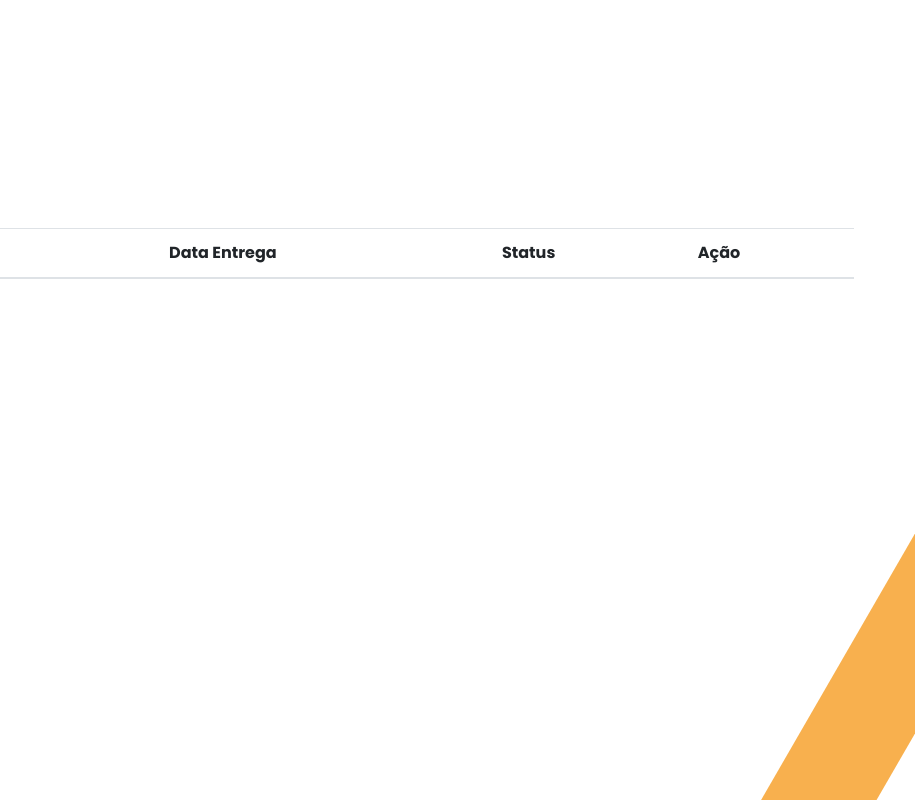
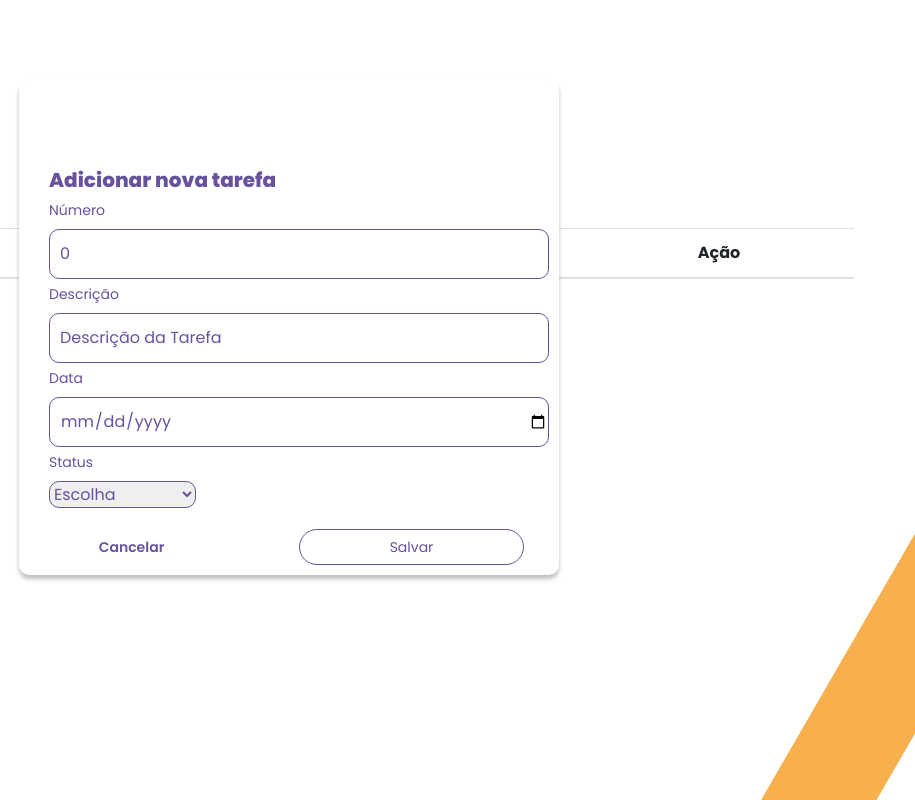
Before and after one commit to rafaelvpds/progeto_gerenciadorTarefas, a plain HTML site: page index.html in a window 1280 px wide. Shown: the full height of the page, 365-1280 px from the left. Drawn offline with nearby package versions, Linux system fonts and the light colour scheme.

Commit message:
style.css
Mudança Modal mais estilização de tabela mais estilização modal tarefa

```diff
--- a/acess/css/style.css
+++ b/acess/css/style.css
@@ -77,16 +77,23 @@
 
 
 #modalTask {
-    position: relative;
+    position: fixed;
     padding-left: 20px;
-    width: 661px;
-    height: 440px;
-    left: 30%;
+    padding-top: 20px;
+    width: 540px;
+    height: 495px;
+    top: 10%;
+    left: 30% ;
     bottom: 150px;
     background: #FFFFFF;
     box-shadow: 0px 4px 4px rgba(0, 0, 0, 0.25);
     border-radius: 10px;
     display: none;
+    z-index: 2000;
+    display: flex;
+    justify-content: center;
+    align-items: center;
+
 }
 .pageTask h5 {
     font-family: 'Poppins';
@@ -107,7 +114,7 @@
 
 
 .pageTask input {
-    width: 555px;
+    width: 500px;
     height: 50px;
     left: 443px;
     top: 262px;
@@ -116,6 +123,15 @@
     border: 1px solid #68519D;
     border-radius: 10px;
     padding-left: 10px;
+}
+
+.pageTask input::placeholder{
+    color: #68519D;
+}
+
+.pageTask input:focus{
+    border: none;
+   background-color: #D7CAE5;
 }
 
 .pageTask select{
@@ -139,6 +155,7 @@
 }
 #btnCancelar {
     position: absolute;
+    left: 0;
     bottom: 0;
     margin-bottom: 10px;
     border: none;
@@ -157,7 +174,7 @@
 #btnSalvar {
     position: absolute;
     bottom: 0;
-    right: 10px;
+    right: 35px;
     margin-bottom: 10px;
     height: 36px;
     width: 225px;
```
